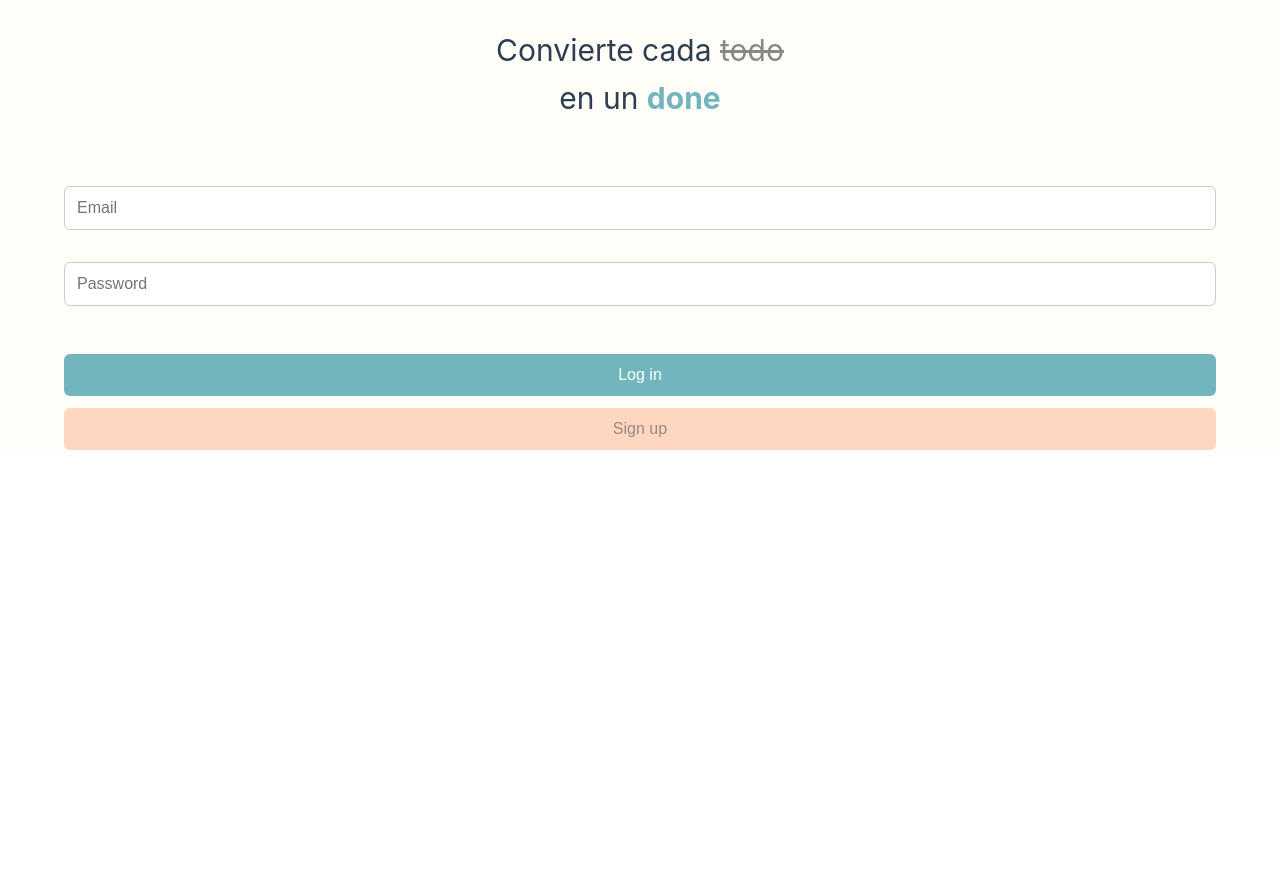
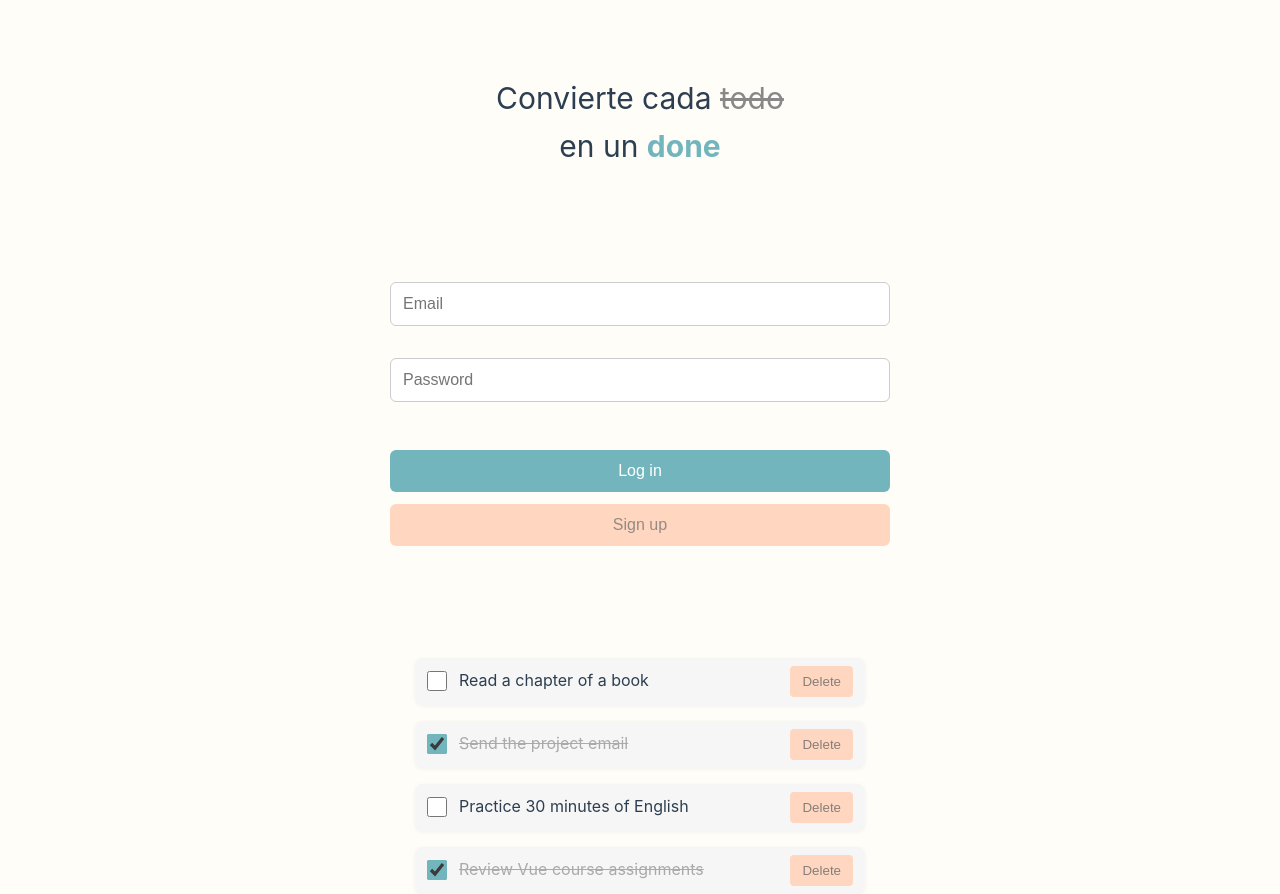
Before and after one commit to elenapiaggio/todoapp-vue-project, a Vue app: page / in a window 1280 px wide. Shown: the part 80-974 px from the top of the page. Before the commit the page ends 800 px from the top, so only its background shows below. Built offline with nearby package versions, Linux system fonts and the light colour scheme; no server answers.

Commit message:
ADD table style

```diff
--- /dev/null
+++ b/src/components/DemoList.vue
@@ -0,0 +1,96 @@
+<script setup>
+const tasks = [
+  { id: 1, task: "Read a chapter of a book", is_complete: false },
+  { id: 2, task: "Send the project email", is_complete: true },
+  { id: 3, task: "Practice 30 minutes of English", is_complete: false },
+  { id: 4, task: "Review Vue course assignments", is_complete: true },
+]
+</script>
+
+<template>
+  <div class="task-list">
+    <ul class="tasks">
+      <li class="task-item" v-for="task in tasks" :key="task.id">
+        <label class="task-info">
+          <input class="task-checkbox-input" type="checkbox" :checked="task.is_complete"
+            @change="() => handleToggleComplete(task)" />
+          <span :class="{ completed: task.is_complete }">{{ task.task }}</span>
+        </label>
+
+        <button class="delete-btn" @click="() => handleDeleteTask(task.id)">
+          Delete
+        </button>
+      </li>
+    </ul>
+  </div>
+</template>
+
+
+<style>
+.task-list {
+  width: 90%;
+  max-width: 500px;
+  margin: 0 auto;
+  display: flex;
+  flex-direction: column;
+  gap: 1rem;
+  margin-top: 6rem;
+}
+
+.tasks {
+  list-style: none;
+  padding: 0;
+  margin: 0;
+  display: flex;
+  flex-direction: column;
+  gap: 1rem;
+}
+
+.task-item {
+  display: flex;
+  justify-content: space-between;
+  align-items: center;
+  background-color: #f6f6f6;
+  border-radius: 8px;
+  padding: 0.5rem 0.75rem;
+  box-shadow: 0 1px 4px rgba(0, 0, 0, 0.05);
+}
+
+.task-info {
+  display: flex;
+  align-items: center;
+  gap: 0.75rem;
+}
+
+.task-info span {
+  font-size: 1rem;
+}
+
+.task-info .completed {
+  text-decoration: line-through;
+  color: #aaa;
+}
+
+.task-checkbox-input {
+  width: 20px;
+  height: 20px;
+  accent-color: #73B5BD;
+  cursor: pointer;
+  border-radius: 25px;
+  color: white;
+}
+
+.delete-btn {
+  background-color: #FFD7C0;
+  color: #877E79;
+  border: none;
+  border-radius: 4px;
+  padding: 0.5rem 0.75rem;
+  cursor: pointer;
+}
+
+.delete-btn:hover {
+  background-color: #e57373;
+  color: white;
+}
+</style>
--- a/src/views/LoginView.vue
+++ b/src/views/LoginView.vue
@@ -4,6 +4,7 @@ import { useAuthStore } from '@/stores/auth.store';
 import { useRouter } from 'vue-router';
 
 import Header from "@/components/Header.vue";
+import DemoList from "@/components/DemoList.vue";
 
 const router = useRouter();
 const auth = useAuthStore();
@@ -61,15 +62,15 @@ const handleSeeUser = async () => {
         <p>Usuario actual: {{ auth.user.email }}</p>
       </div>
 
+      <DemoList class="demo-list-desktop" />
+    </div>
 
-
-    </div>
 
 
   </div>
 </template>
 
-<style>
+<style scoped>
 .login-container {
   padding: 0;
   display: flex;
@@ -86,6 +87,7 @@ const handleSeeUser = async () => {
 
 .login-form {
   width: 90%;
+  max-width: 500px;
   display: flex;
   flex-direction: column;
   gap: 1rem;
@@ -166,5 +168,18 @@ button:hover {
   color: #73B5BD;
 }
 
-@media (min-width: 768px) {}
+.demo-list-desktop {
+  display: none;
+}
+
+@media (min-width: 768px) {
+  .demo-list-desktop {
+    display: block;
+  }
+
+  .login-welcome-title {
+    margin-top: 6rem;
+    margin-bottom: 4rem;
+  }
+}
 </style>
--- a/src/views/TasksView.vue
+++ b/src/views/TasksView.vue
@@ -194,5 +194,4 @@ const handleToggleComplete = async (task) => {
 .logout-link:hover {
   text-decoration: underline;
 }
-
 </style>
```
